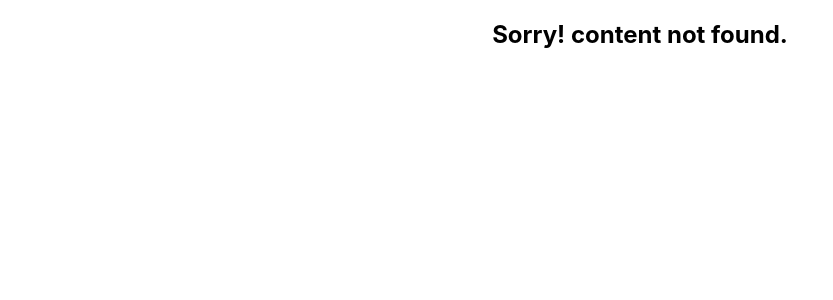
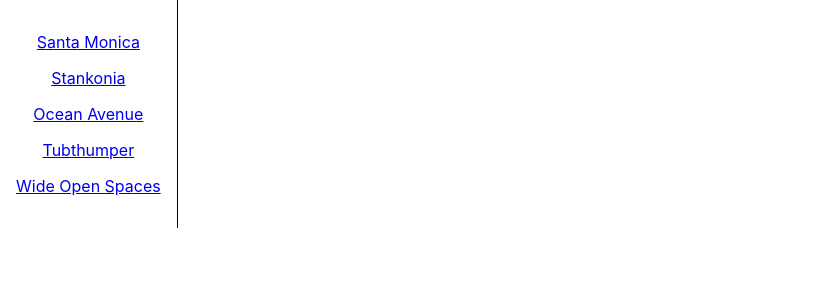
Before and after one commit to kaderabdul79/findDoctor, a React (Create React App) app: page /invoices/1 in a window 1280 px wide. Before the commit this address had no page. Shown: the top 300 px of the page, without its empty margins (0-833 px from the left). Built offline with nearby package versions, Linux system fonts and the light colour scheme.

Commit message:
setup dynamic route and show content

```diff
--- a/src/App.js
+++ b/src/App.js
@@ -2,6 +2,7 @@
 import Home from './components/Home/Home';
 import Service from './components/Service/Service';
 import NotFound from './components/NotFound/NotFound';
+import Invoices from './Invoices';
 import React from "react";
 import {
   BrowserRouter as Router,
@@ -19,6 +20,7 @@
           <Route path="/" element={<Home />}></Route>
           <Route path="/home" element={<Home />}></Route>
           <Route path="/service" element={<Service />}></Route>
+          <Route path="/invoices/:number" element={<Invoices />}></Route>
           <Route path="/*" element={<NotFound />}></Route>
         </Routes>
 
--- /dev/null
+++ b/src/Invoices.js
@@ -0,0 +1,26 @@
+import { Link } from "react-router-dom";
+import { getInvoices } from "./data";
+
+export default function Invoices() {
+  let invoices = getInvoices();
+  return (
+    <div style={{ display: "flex" }}>
+      <nav
+        style={{
+          borderRight: "solid 1px",
+          padding: "1rem"
+        }}
+      >
+        {invoices.map(invoice => (
+          <Link
+            style={{ display: "block", margin: "1rem 0" }}
+            to={`/invoices/${invoice.number}`}
+            key={invoice.number}
+          >
+            {invoice.name}
+          </Link>
+        ))}
+      </nav>
+    </div>
+  );
+}
--- /dev/null
+++ b/src/data.js
@@ -0,0 +1,36 @@
+let invoices = [
+  {
+    name: "Santa Monica",
+    number: 1995,
+    amount: "$10,800",
+    due: "12/05/1995"
+  },
+  {
+    name: "Stankonia",
+    number: 2000,
+    amount: "$8,000",
+    due: "10/31/2000"
+  },
+  {
+    name: "Ocean Avenue",
+    number: 2003,
+    amount: "$9,500",
+    due: "07/22/2003"
+  },
+  {
+    name: "Tubthumper",
+    number: 1997,
+    amount: "$14,000",
+    due: "09/01/1997"
+  },
+  {
+    name: "Wide Open Spaces",
+    number: 1998,
+    amount: "$4,600",
+    due: "01/27/2998"
+  }
+];
+
+export function getInvoices() {
+  return invoices;
+}
```
